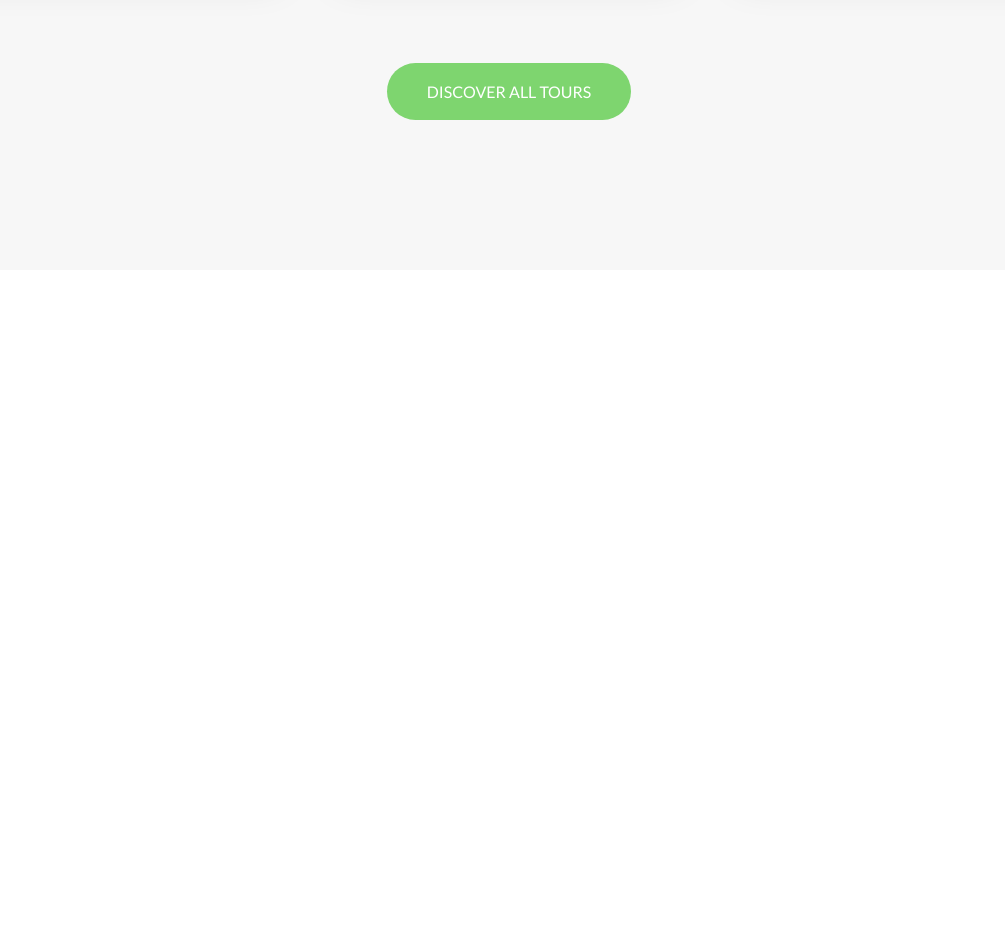
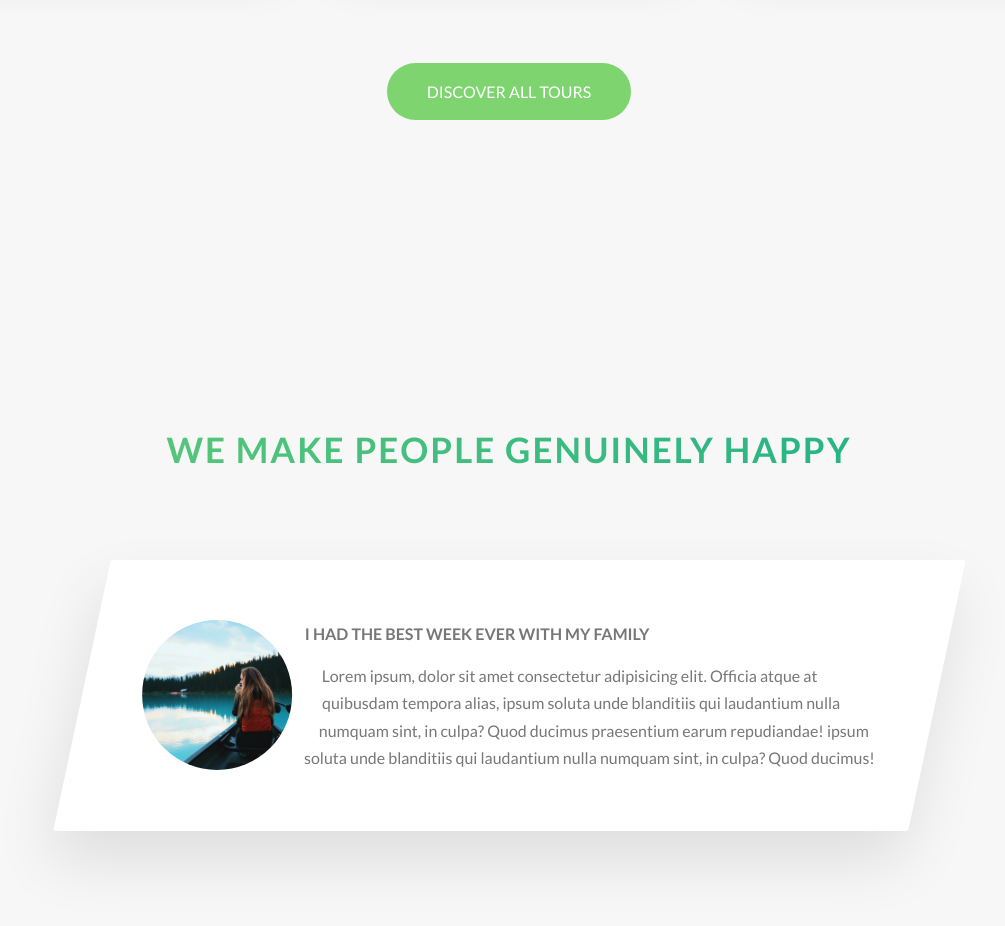
Before and after one commit to lionelritchie29/natours, a website: page index.html in a window 1280 px wide. Shown: the part 3006-3932 px from the top of the page, without its empty margins (131-1136 px from the left). Before the commit the page ends 3306 px from the top, so only its background shows below. Drawn offline with nearby package versions, Linux system fonts and the light colour scheme; files that its build step writes are made by us from their sources.

Commit message:
feat: story section 1

```diff
--- a/index.html
+++ b/index.html
@@ -245,6 +245,38 @@
           <a href="#" class="btn btn--green">Discover all tours</a>
         </div>
       </section>
+
+      <section class="section-stories">
+        <div class="u-center-text u-margin-bottom-big">
+          <h2 class="heading-secondary">We make people genuinely happy</h2>
+        </div>
+
+        <div class="row">
+          <div class="story">
+            <figure class="story__shape">
+              <img
+                src="./img/nat-8.jpg"
+                class="story__image"
+                alt="Person in the tour"
+              />
+            </figure>
+
+            <div class="story__text">
+              <h3 class="heading-tertiary u-margin-bottom-small">
+                I had the best week ever with my family
+              </h3>
+              <p>
+                Lorem ipsum, dolor sit amet consectetur adipisicing elit.
+                Officia atque at quibusdam tempora alias, ipsum soluta unde
+                blanditiis qui laudantium nulla numquam sint, in culpa? Quod
+                ducimus praesentium earum repudiandae! ipsum soluta unde
+                blanditiis qui laudantium nulla numquam sint, in culpa? Quod
+                ducimus!
+              </p>
+            </div>
+          </div>
+        </div>
+      </section>
     </main>
   </body>
 </html>
--- /dev/null
+++ b/sass/components/_story.scss
@@ -0,0 +1,28 @@
+.story {
+  width: 75%;
+  margin: 0 auto;
+  box-shadow: 0 3rem 6rem rgba($color-black, 0.1);
+  background-color: $color-white;
+  border-radius: 3px;
+  padding: 6rem;
+  padding-left: 9rem;
+  font-size: $default-font-size;
+  transform: skewX(-12deg);
+
+  & > * {
+    transform: skewX(12deg);
+  }
+
+  &__shape {
+    width: 15rem;
+    height: 15rem;
+    float: left;
+    shape-outside: circle(50% at 50% 50%);
+    clip-path: circle(50% at 50% 50%);
+    transform: translateX(-3rem) skewX(12deg);
+  }
+
+  &__image {
+    height: 100%;
+  }
+}
--- a/sass/main.scss
+++ b/sass/main.scss
@@ -11,6 +11,7 @@
 @import "components/composition";
 @import "components/feature-box";
 @import "components/card";
+@import "components/story";
 
 @import "layout/header";
 @import "layout/grid";
--- a/sass/pages/_home.scss
+++ b/sass/pages/_home.scss
@@ -27,3 +27,8 @@
   padding: 25rem 0 15rem 0;
   margin-top: -10rem;
 }
+
+.section-stories {
+  padding: 15rem 0;
+  background-color: $color-grey-light-1;
+}
```
